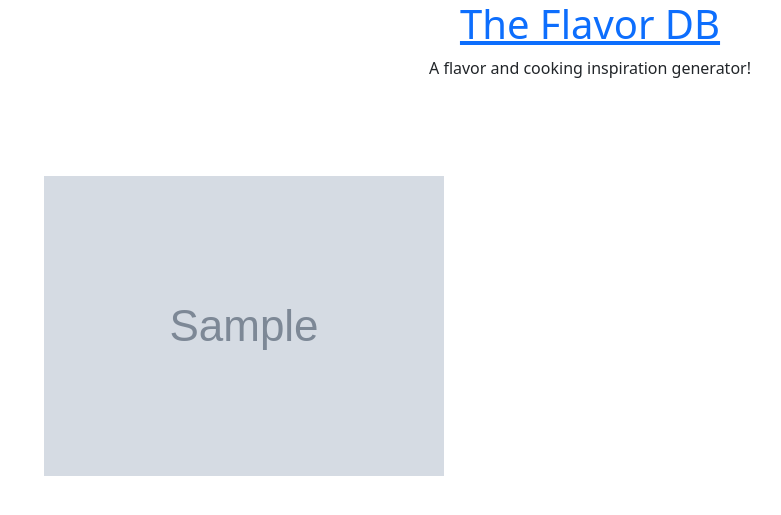
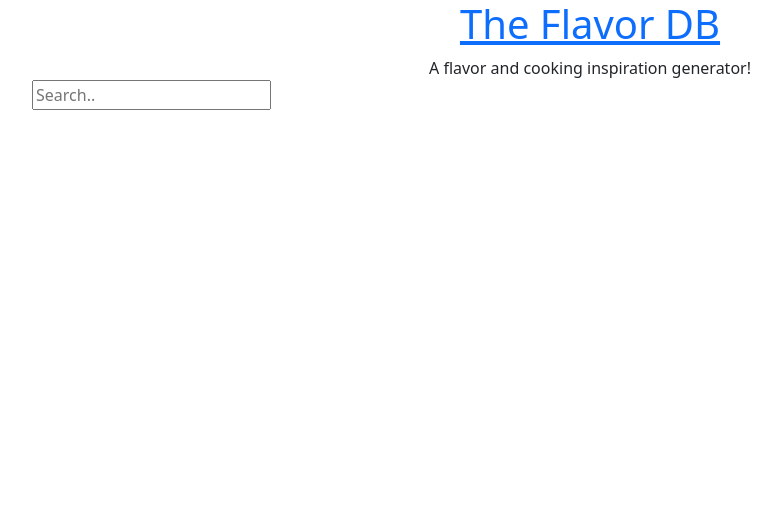
Before and after one commit to mhalverstadt/The-Flavor-DB, a Node server app: template views/search-results.ejs in a window 1280 px wide. Shown: the top 515 px of the page, without its empty margins (50-831 px from the left). Run offline with Node 20, Linux system fonts and the light colour scheme; tables that the repository leaves empty hold one stand-in row (values such as "Sample post"); the template is opened without the code that fills it: values that come from a table or form of the project are taken from there, most other values are stand-ins (such as "Sample title", 1, 10 or a date in 2020); grey boxes marked "Sample" are stand-in pictures; some libraries are stand-ins or nearby versions.

Commit message:
added search bar to /search

```diff
--- a/controllers/auth.js
+++ b/controllers/auth.js
@@ -5,7 +5,7 @@ const User = require("../models/User");
 //renders profile or the login page depending on if user is already logged in
 exports.getLogin = (req, res) => {
   if (req.user) {
-    return res.redirect("/profile");
+    return res.redirect("/search");
   }
   res.render("login", {
     title: "Login",
--- a/controllers/pairings.js
+++ b/controllers/pairings.js
@@ -1,6 +1,7 @@
 const cloudinary = require("../middleware/cloudinary");//for images
 const Pairing = require("../models/Pairing");
 const Comment = require("../models/Comment");
+const Flavor = require("../models/Flavor");
 
 
 module.exports = {
@@ -16,7 +17,8 @@ module.exports = {
   //renders search results page passing in pairings to ejs
   getResults: async (req, res) => {
     try {
-      // const posts = await Pairings.find().sort({ createdAt: "desc" }).lean(); this will be our call to the ingredients DB
+      //this will be our call to the flavors DB
+      const pairings = await Flavor.find().sort().lean();
       res.render("search-results.ejs", { pairings: pairings });
     } catch (err) {
       console.log(err);
--- a/routes/main.js
+++ b/routes/main.js
@@ -8,7 +8,7 @@ const { ensureAuth, ensureGuest } = require("../middleware/auth");
 //Main Routes - simplified for now
 router.get("/", homeController.getIndex);
 router.get("/profile", ensureAuth, pairingsController.getProfile);
-// router.get("/feed", ensureAuth, postsController.getFeed); //Might use later
+router.get("/search", pairingsController.getResults);
 router.get("/login", authController.getLogin);
 router.post("/login", authController.postLogin);
 router.get("/logout", authController.logout);
--- a/views/search-results.ejs
+++ b/views/search-results.ejs
@@ -1,11 +1,15 @@
 <%- include('partials/header') -%>
+<section class ="container">
+  <form action="/search" method="POST">
+    <input type="text" name="search" placeholder="Search..">
+  </form>
+</section>
   <div class="container">
     <div class="row justify-content-center mt-5">
       <ul class="row list-unstyled">
-        <% for(var i=0; i<posts.length; i++) {%>
+        <% for(var i=0; i<pairings.length; i++) {%>
           <li class="col-6 justify-content-between mt-5">
-            <a href="/post/<%= posts[i]._id%>">
-              <img class="img-fluid" src="<%= posts[i].image%>">
+            <a href="/post/<%=pairings[i]._id%>">
             </a>
           </li>
         <% } %>
```
Also changed, not shown: models/Flavor.js (added, +14 -0 lines).
